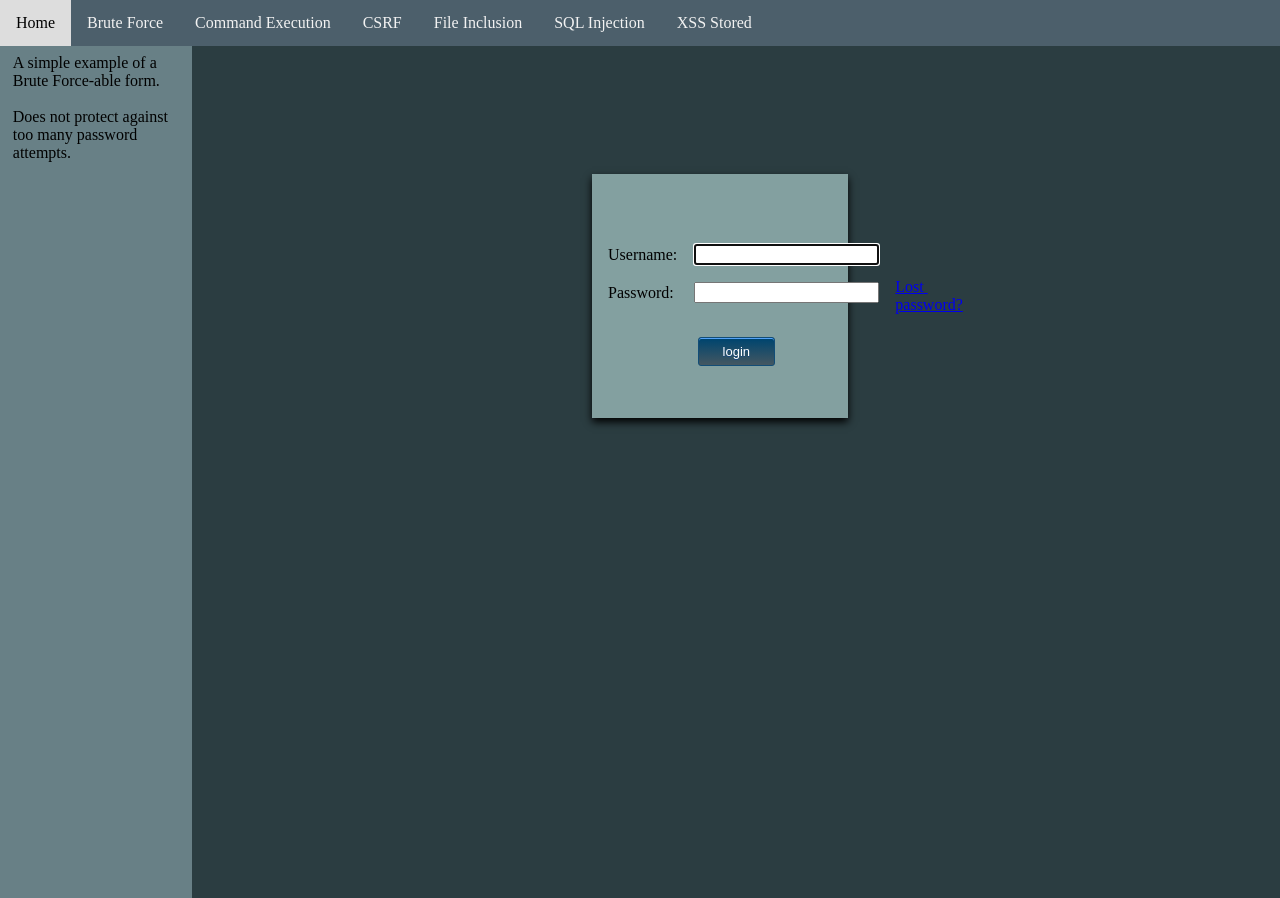
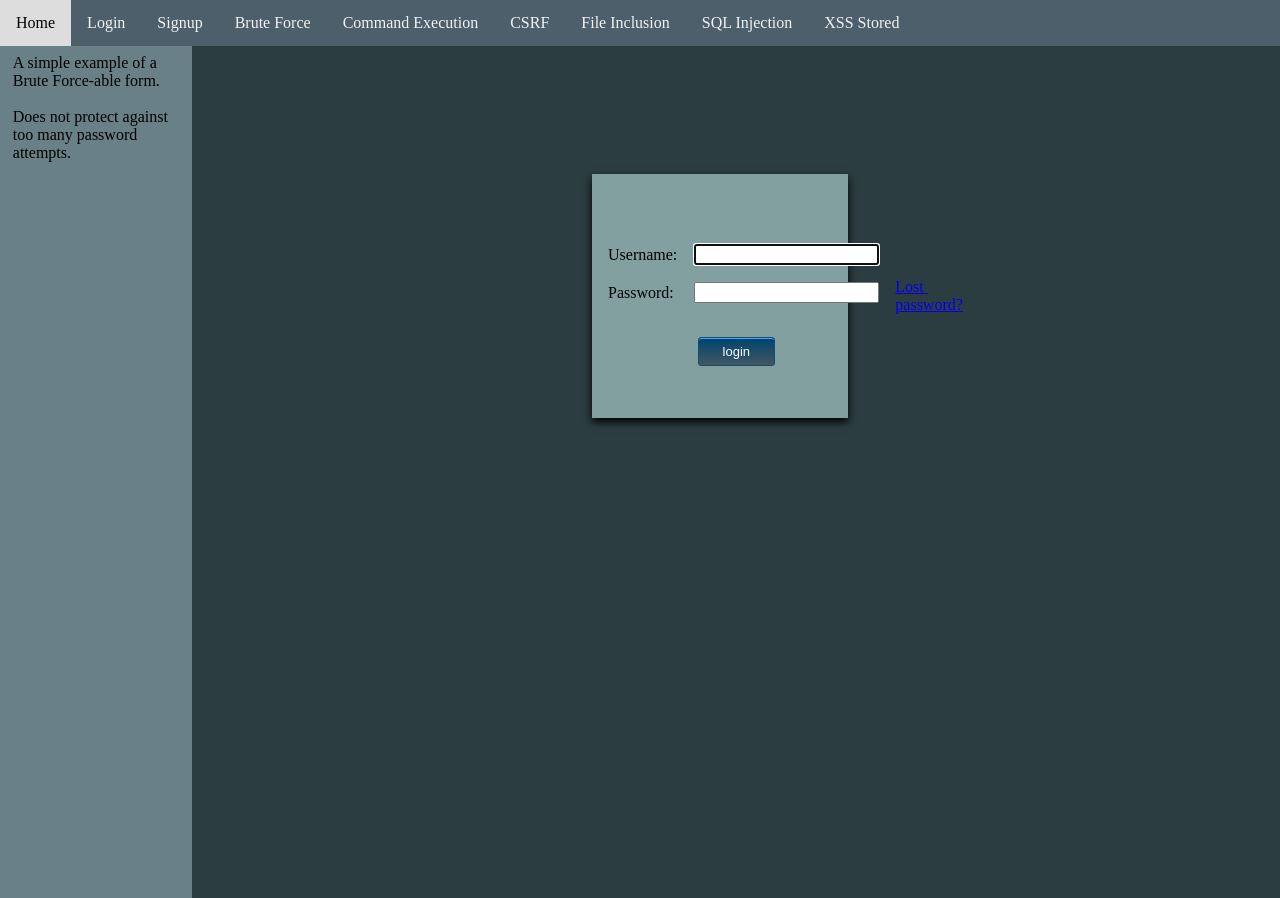
Before and after one commit to lambrou/vulnerable-django-app, a Django app: page /users/login in a window 1280 px wide. Run offline with Django 3.2, Linux system fonts and the light colour scheme.

Commit message:
Added signup form

```diff
--- a/vda/core/templates/core/base.html
+++ b/vda/core/templates/core/base.html
@@ -15,7 +15,15 @@
       {% if user.is_authenticated %}
       <a href="/users/profile">Profile</a>
       <a href="/users/logout">Logout</a>
+      <a href="/users/login">Brute Force</a>
+      <a href="/utils/testconn">Command Execution</a>
+      <a href="/users/changepass">CSRF</a>
+      <a href="/utils/filerunner">File Inclusion</a>
+      <a href="/utils/userlookup">SQL Injection</a>
+      <a href="/utils/guestbook">XSS Stored</a>
       {% else %}
+      <a href="/users/login">Login</a>
+      <a href="/users/signup">Signup</a>
       <a href="/users/login">Brute Force</a>
       <a href="/utils/testconn">Command Execution</a>
       <a href="/users/changepass">CSRF</a>
--- a/vda/core/views.py
+++ b/vda/core/views.py
@@ -17,7 +17,6 @@ def index(request):
     return render(request, 'core/index.html', context)
 
 def signup(request):
-
     if request.method == 'POST':
         form = UserCreationForm(request.POST)
         if form.is_valid():
@@ -29,7 +28,7 @@ def signup(request):
             return redirect('/')
     else:
         form = UserCreationForm()
-    return render(request, 'registration/signup.html')
+    return render(request, 'registration/signup.html', {"form":form})
 
 def profile(request):
     return render(request, 'user/profile.html', None)
```
Also changed, not shown: vda/db.sqlite3.
